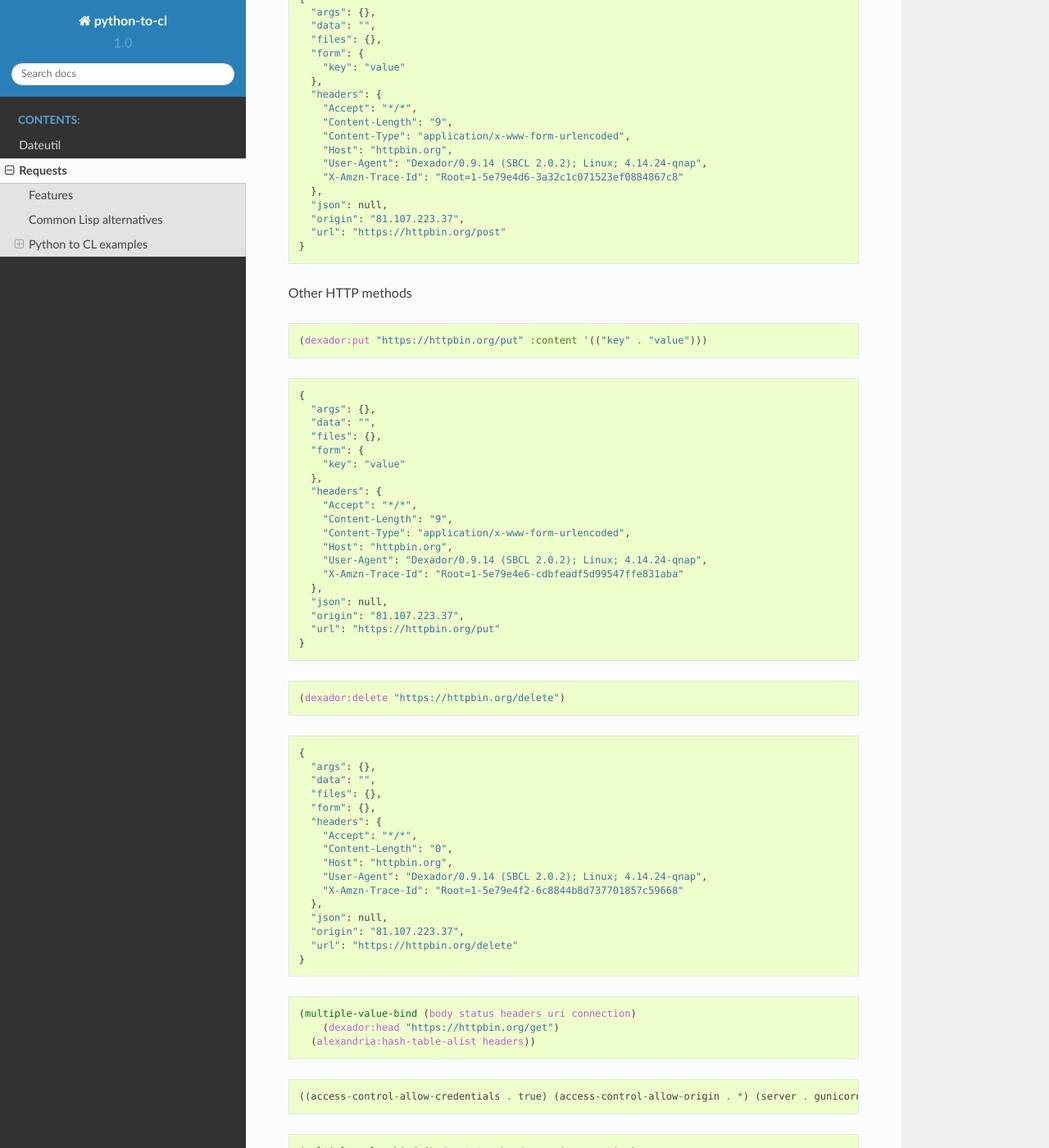
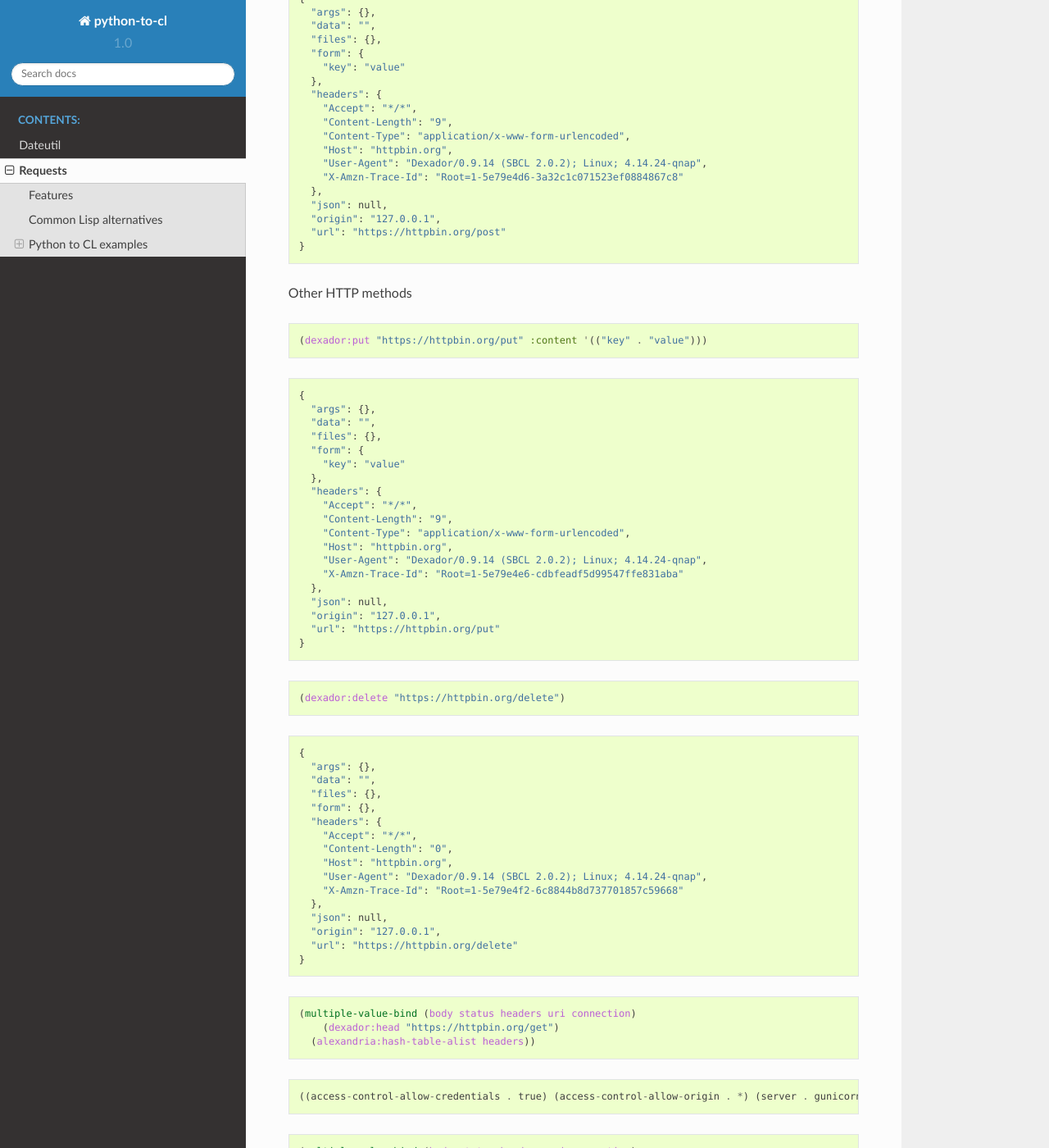
Before and after one commit to egao1980/python-to-cl, a Sphinx documentation site: the page built from docs/requests.rst, in a window 1280 px wide and 1400 px high, scrolled down 1561 px. Shown: the whole window at 82% size. Built offline with Sphinx 7.4.7 and the Read the Docs theme 2.0.0, drawn with Linux system fonts in a browser that asks for light colours; some of the changed text lies outside the part shown.

Commit message:
fix output

```diff
--- a/docs/requests.rst
+++ b/docs/requests.rst
@@ -100,7 +100,7 @@ This is how you make an HTTP POST request:
         "X-Amzn-Trace-Id": "Root=1-5e79e4d6-3a32c1c071523ef0884867c8"
       },
       "json": null,
-      "origin": "81.107.223.37",
+      "origin": "127.0.0.1",
       "url": "https://httpbin.org/post"
     }
 
@@ -128,7 +128,7 @@ Other HTTP methods
         "X-Amzn-Trace-Id": "Root=1-5e79e4e6-cdbfeadf5d99547ffe831aba"
       },
       "json": null,
-      "origin": "81.107.223.37",
+      "origin": "127.0.0.1",
       "url": "https://httpbin.org/put"
     }
 
@@ -151,7 +151,7 @@ Other HTTP methods
         "X-Amzn-Trace-Id": "Root=1-5e79e4f2-6c8844b8d737701857c59668"
       },
       "json": null,
-      "origin": "81.107.223.37",
+      "origin": "127.0.0.1",
       "url": "https://httpbin.org/delete"
     }
 
@@ -373,7 +373,7 @@ Your alist of data will automatically be form-encoded when the request is made:
         "X-Amzn-Trace-Id": "Root=1-5e7a2e4c-cbcbf430b6beb930e5d8f450"
       },
       "json": null,
-      "origin": "81.107.223.37",
+      "origin": "127.0.0.1",
       "url": "http://httpbin.org/post"
     }
 
@@ -406,7 +406,7 @@ This is particularly useful when the form has multiple elements that use the sam
         "X-Amzn-Trace-Id": "Root=1-5e7a2f3d-9a58a53d4103ce8508cec6cc"
       },
       "json": null,
-      "origin": "81.107.223.37",
+      "origin": "127.0.0.1",
       "url": "http://httpbin.org/post"
     }
 
@@ -438,7 +438,7 @@ If you pass in a string instead of an alist, that data will be posted directly.
       "json": {
         "key": "value"
       },
-      "origin": "81.107.223.37",
+      "origin": "127.0.0.1",
       "url": "http://httpbin.org/post"
     }
 
@@ -470,7 +470,7 @@ Dexador directly supports sending Multipart-encoded files.
         "X-Amzn-Trace-Id": "Root=1-5e7a325a-ade74fbd4dbf683558c0e642"
       },
       "json": null,
-      "origin": "81.107.223.37",
+      "origin": "127.0.0.1",
       "url": "http://httpbin.org/post"
     }
 
@@ -654,7 +654,7 @@ You can limit the count of redirection by specifying ``:max-redirects`` with an
         \"User-Agent\": \"Dexador/0.9.14 (SBCL 2.0.2); Linux; 4.14.24-qnap\",
         \"X-Amzn-Trace-Id\": \"Root=1-5e7a456e-7fd198882e529df8fad9af50\"
       },
-      \"origin\": \"81.107.223.37\",
+      \"origin\": \"127.0.0.1\",
       \"url\": \"http://httpbin.org/get\"
     }
     ")
@@ -697,7 +697,7 @@ You can tell Dexador to stop waiting for a connection after ``connect-timout`` a
         "User-Agent": "Dexador/0.9.14 (SBCL 2.0.2); Linux; 4.14.24-qnap",
         "X-Amzn-Trace-Id": "Root=1-5e7a46ad-e273ae4e4c482efef2354f24"
       },
-      "origin": "81.107.223.37",
+      "origin": "127.0.0.1",
       "url": "http://httpbin.org/delay/5"
     }
 
```
Also changed, not shown: requests.org (+9 -9 lines).
